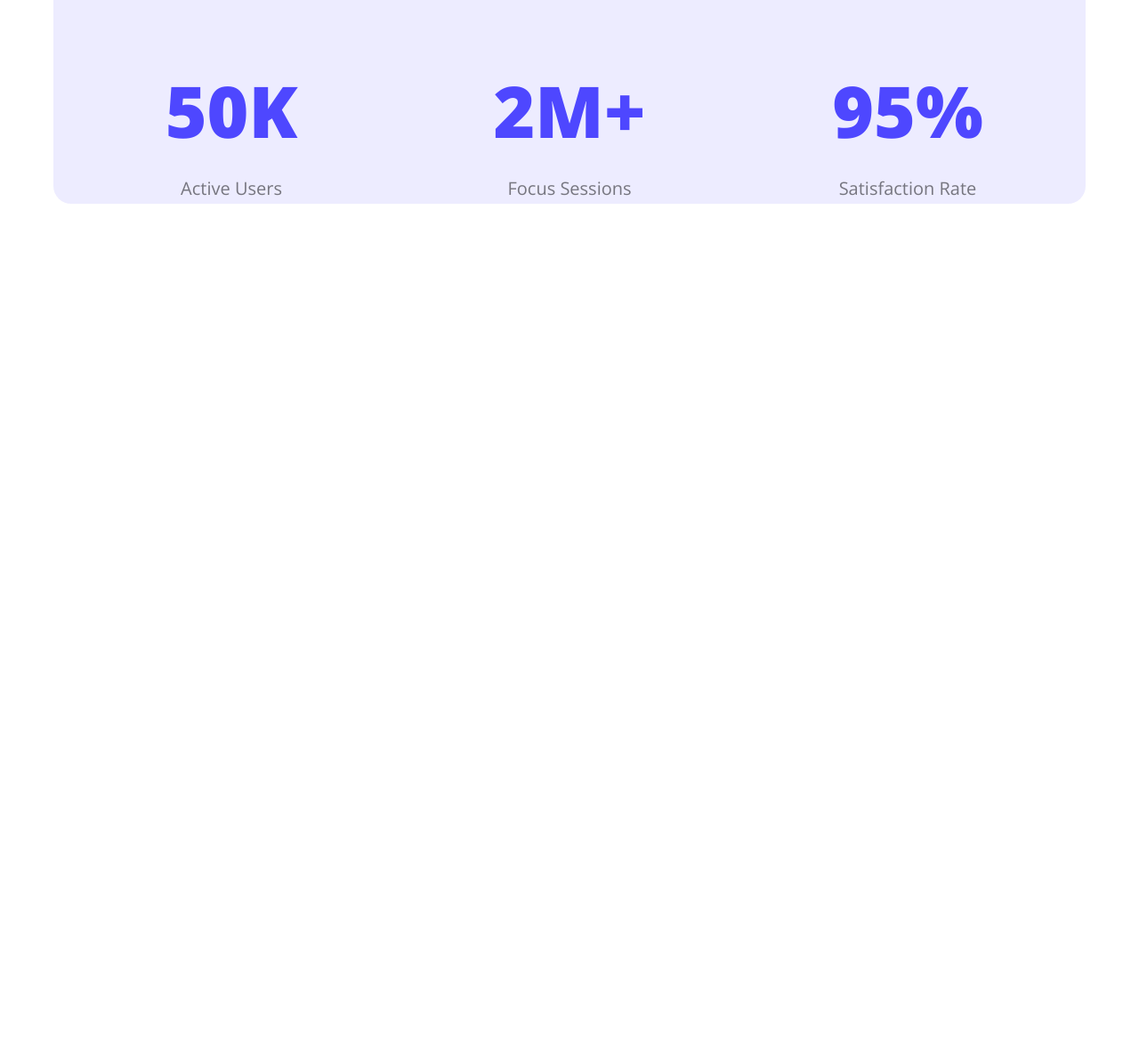
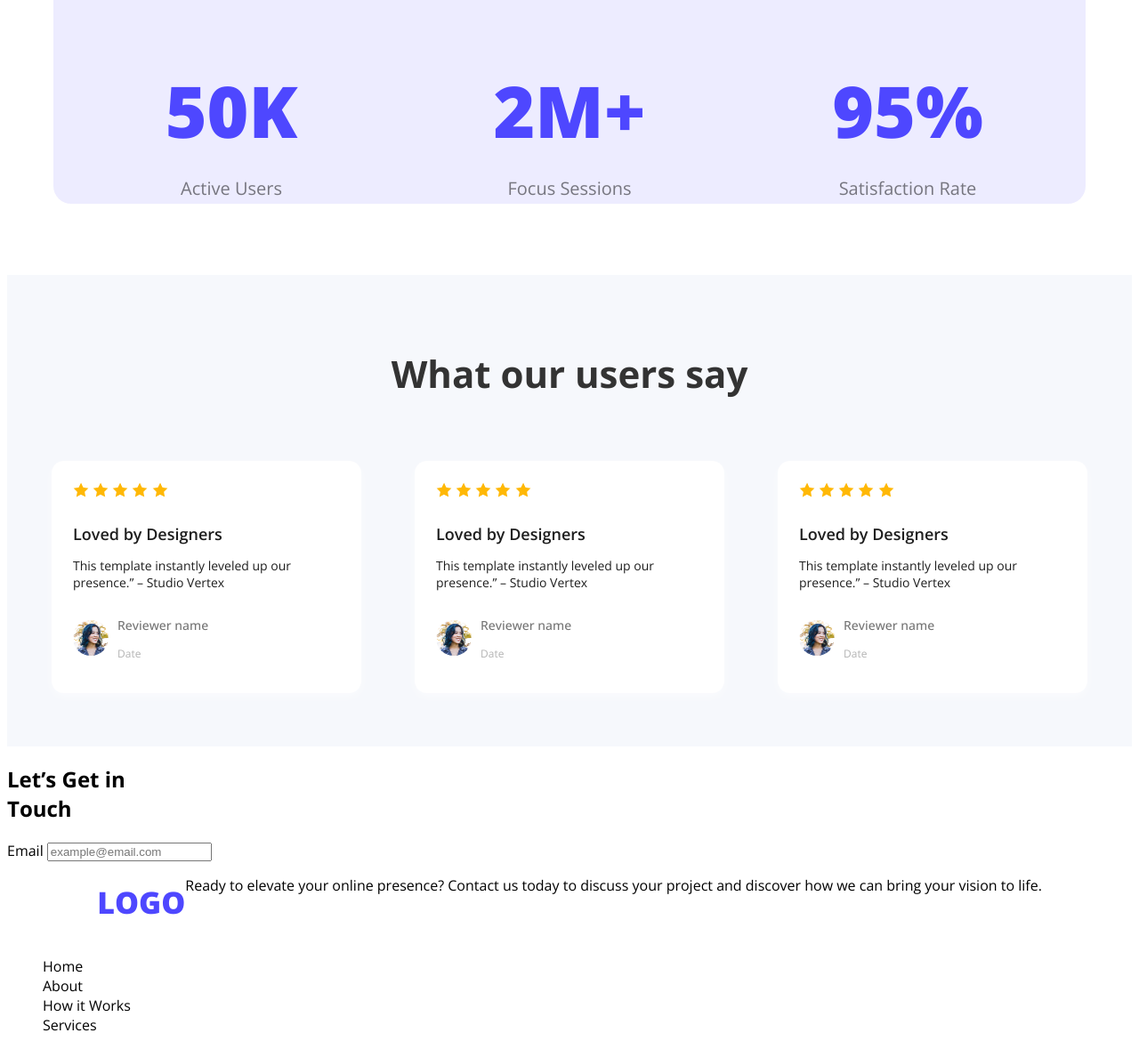
Before and after one commit to opunath26/ph-web-assignment-1, a plain HTML site: page index.html in a window 1280 px wide. Shown: the part 1546-2725 px from the top of the page at 89% size. Before the commit the page ends 1855 px from the top, so only its background shows below. Drawn offline with nearby package versions, Linux system fonts and the light colour scheme.

Commit message:
Add testimonials and case studies sections

```diff
--- a/index.html
+++ b/index.html
@@ -55,8 +55,107 @@
 
         </section>
 
+        <section class="review-cotainer">
+            <h3 class="review-header">What our users say</h3>
+            <div class="review-wrapper">
+                <div class="review">
+                <div class="star-rating">
+                <img src="./Assets/icon-star.png" alt="">
+                <img src="./Assets/icon-star.png" alt="">
+                <img src="./Assets/icon-star.png" alt="">
+                <img src="./Assets/icon-star.png" alt="">
+                <img src="./Assets/icon-star.png" alt="">
+            </div>
+
+            <h4 class="review-heading">Loved by Designers</h4>
+            <p class="review-comment">This template instantly leveled up our presence.” – Studio Vertex</p>
+
+            <div class="reviewer">
+                <img src="./Assets/avatar.png" alt="" class="reviewer-img">
+                <div>
+                    <p class="reviewre-name">Reviewer name</p>
+                    <p class="review-date">Date</p>
+                </div>
+            </div>
+            </div>
+            <div class="review">
+                <div class="star-rating">
+                <img src="./Assets/icon-star.png" alt="">
+                <img src="./Assets/icon-star.png" alt="">
+                <img src="./Assets/icon-star.png" alt="">
+                <img src="./Assets/icon-star.png" alt="">
+                <img src="./Assets/icon-star.png" alt="">
+            </div>
+
+            <h4 class="review-heading">Loved by Designers</h4>
+            <p class="review-comment">This template instantly leveled up our presence.” – Studio Vertex</p>
+
+            <div class="reviewer">
+                <img src="./Assets/avatar.png" alt="" class="reviewer-img">
+                <div>
+                    <p class="reviewre-name">Reviewer name</p>
+                    <p class="review-date">Date</p>
+                </div>
+            </div>
+            </div>
+            <div class="review">
+                <div class="star-rating">
+                <img src="./Assets/icon-star.png" alt="">
+                <img src="./Assets/icon-star.png" alt="">
+                <img src="./Assets/icon-star.png" alt="">
+                <img src="./Assets/icon-star.png" alt="">
+                <img src="./Assets/icon-star.png" alt="">
+            </div>
+
+            <h4 class="review-heading">Loved by Designers</h4>
+            <p class="review-comment">This template instantly leveled up our presence.” – Studio Vertex</p>
+
+            <div class="reviewer">
+                <img src="./Assets/avatar.png" alt="" class="reviewer-img">
+                <div>
+                    <p class="reviewre-name">Reviewer name</p>
+                    <p class="review-date">Date</p>
+                </div>
+            </div>
+            </div>
+            </div>
+
+
+        </section>
+
+        <section class="newsletter">
+            <div class="newsletter-div-1">
+                <h1 class="newsletter-heading">Let’s Get in <br> Touch</h1>
+            </div>
+            <div class="newsletter-div-2">
+                <!-- Newsletter Section -->
+                 <div class="content-form">
+                    <form action="">
+                        <label for="email">Email</label>
+                        <input type="email" id="email" placeholder="example@email.com">
+                    </form>
+                 </div>
+            </div>
+        </section>
+
     </main>
     <footer>
+        <div class="footer">
+            <h1 class="nav-logo">LOGO</h1>
+            <p class="footer-description">Ready to elevate your online presence? Contact us today to discuss your project and discover how we can bring your vision to life.</p>
+        </div>
+
+        <div class="all-section">
+
+            <ul>
+                <li>Home</li>
+                <li>About</li>
+                <li>How it Works</li>
+                <li>Services</li>
+            </ul>
+
+        </div>
+
 
     </footer>
 
--- a/style/blog.css
+++ b/style/blog.css
@@ -104,8 +104,6 @@ nav ul li{
 .productive-container{
     display: flex;
     justify-content: space-between;
-    /* flex-wrap: wrap;
-    gap: 10px; */
 }
 
 .productive-heading{
@@ -132,3 +130,105 @@ nav ul li{
     color: rgba(0, 0, 0, 0.5);
 
 }
+
+/* REVIEW STYLES */
+.review-cotainer{
+    background-color: rgb(246, 248, 252);
+    padding: 40px 20px;
+    text-align: center;
+}
+
+.review-wrapper {
+  display: flex;
+  justify-content: center;
+  gap: 20px;
+  flex-wrap: wrap;
+}
+
+
+.review-header{
+    font-size: 42px;
+    font-weight: 700;
+    color: rgb(51, 51, 51);
+    margin-bottom: 50px;
+}
+
+.review{
+    background: rgb(255, 255, 255);
+    padding: 24px 24px;
+    margin: 20px;
+    border-radius: 14px;
+    max-width: 300px;
+    box-shadow: 0 4px 12px rgba(255, 255, 255, 0.5);
+    text-align: left;
+
+}
+
+.star-rating{
+    margin-bottom: 10px;
+    /* gap: 4px; */
+}
+
+.review-heading{
+    font-size: 18px;
+    font-weight: 600;
+    margin-bottom: 10px;
+    color: rgba(30, 30, 30, 1);
+}
+
+.review-comment {
+  font-size: 14px;
+  color: rgba(30, 30, 30, 1);
+  margin-bottom: 15px;
+}
+
+.reviewer{
+    display: flex;
+    align-items: center;
+    gap: 10px;
+}
+
+.reviewer-img{
+    width: 40px;
+    height: 40px;
+    border-radius: 50%;
+}
+
+.reviewre-name{
+    font-size: 14px;
+    font-weight: 500;
+    color: rgba(117, 117, 117, 1);
+}
+
+.review-date{
+    font-size: 12px;
+    color: rgba(179, 179, 179, 1);
+}
+
+
+
+
+
+
+
+
+
+/* Footer Styles */
+.footer-description{
+
+}
+.footer{
+    display: flex;
+    justify-content: center;
+}
+
+.all-section{
+}
+
+.all-section ul li{
+    list-style: none;
+}
+
+/* display: flex;
+    align-items: center;
+    justify-content: space-between; */
```
